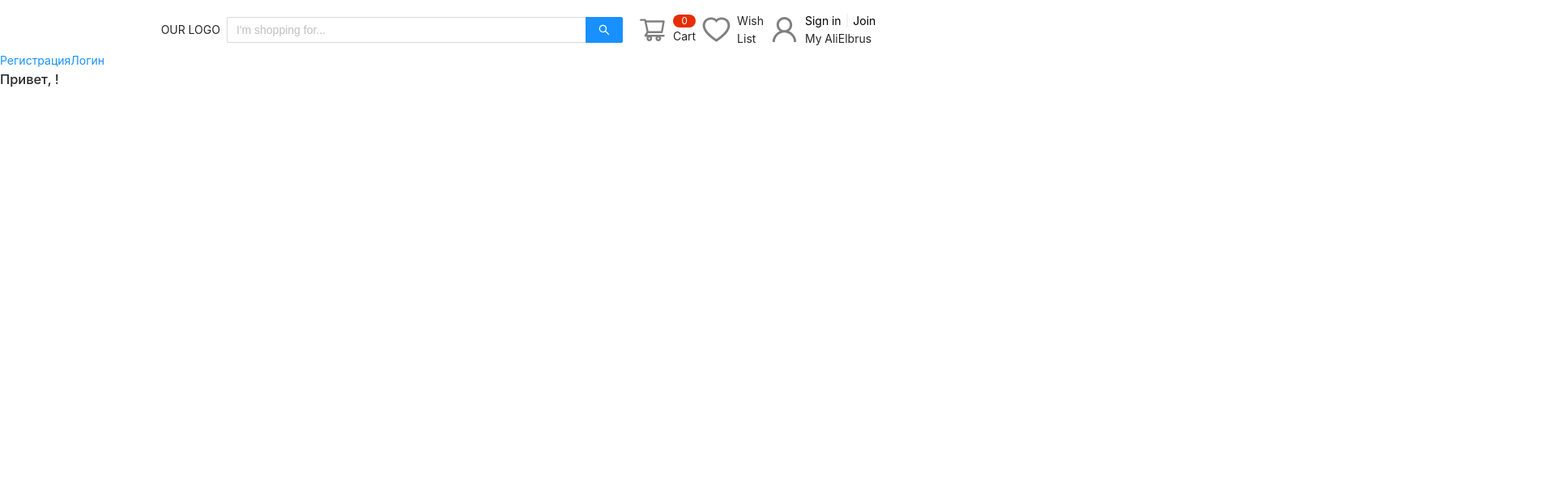
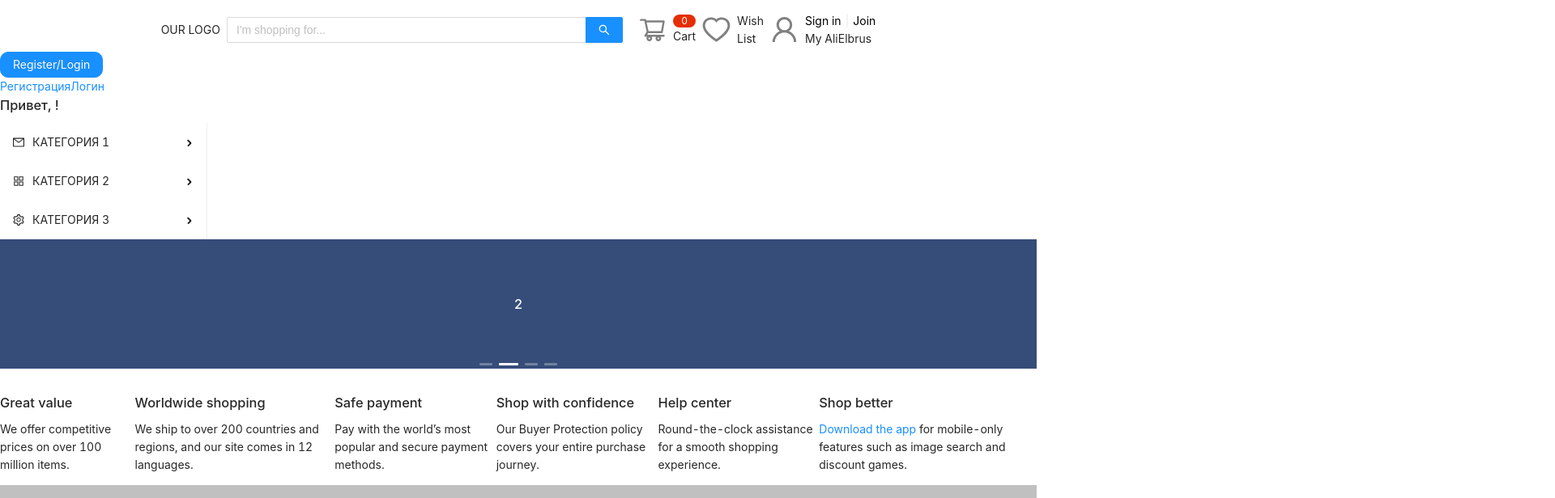
Before and after one commit to TyamackovM/AliElbrus, a React (Create React App) app in the folder client/: page / in a window 1280 px wide. Shown: the part 40-656 px from the top of the page at 81% size, 1920 px wide, since content can reach past the window. Built offline with nearby package versions, Linux system fonts and the light colour scheme; no server answers.

Commit message:
main fixed

```diff
--- a/client/src/App.js
+++ b/client/src/App.js
@@ -29,6 +29,7 @@ function App() {
   return (
     <div>
     <Navbar />
+      <Modal />
       <div>
         <Link to="/registr" color="inherit">
           Регистрация
@@ -38,14 +39,13 @@ function App() {
         </Link>
         <h3>Привет, {user.login}! </h3>
       </div>
-      <div className={style.container}>
-        <Main />
-      <Modal />
-      <Footer />
         <Routes>
           <Route path="/registr" element={<RegistrPage />} />
           <Route path="/login" element={<LoginPage />} />
         </Routes>
+        <Main />
+      <div className={style.container}>
+      <Footer />
       </div>
     </div>
 
```
